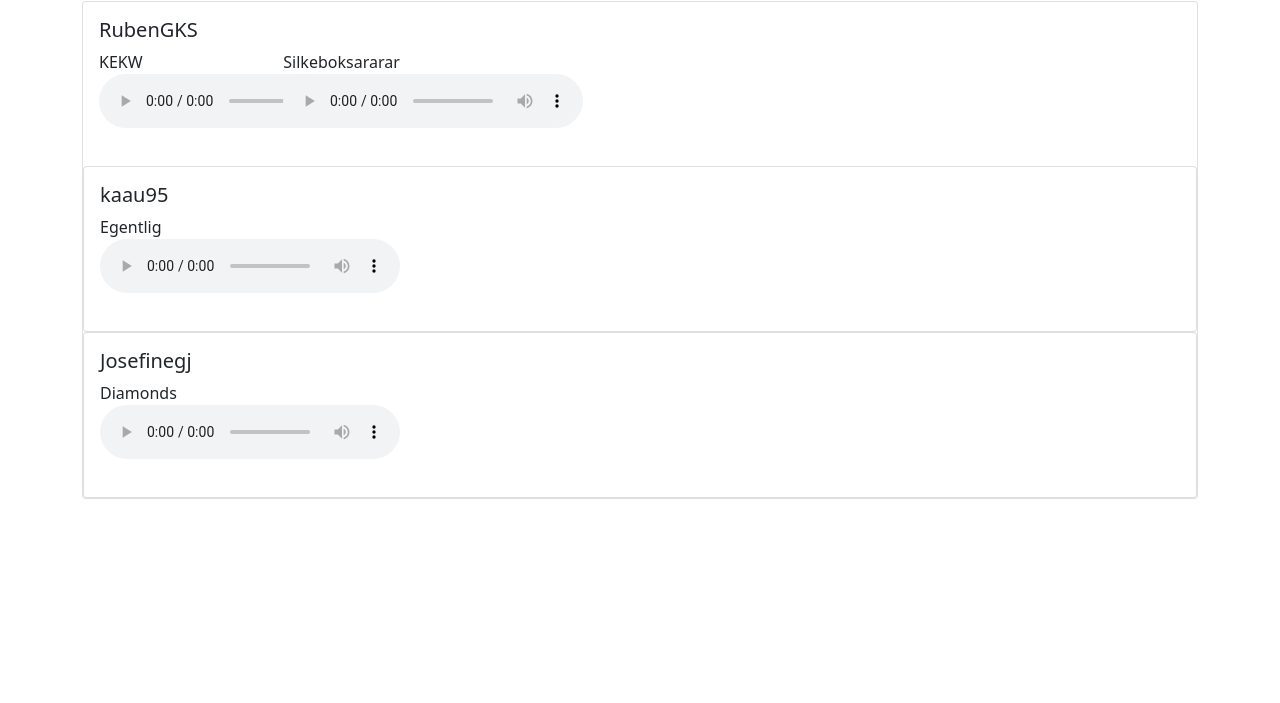
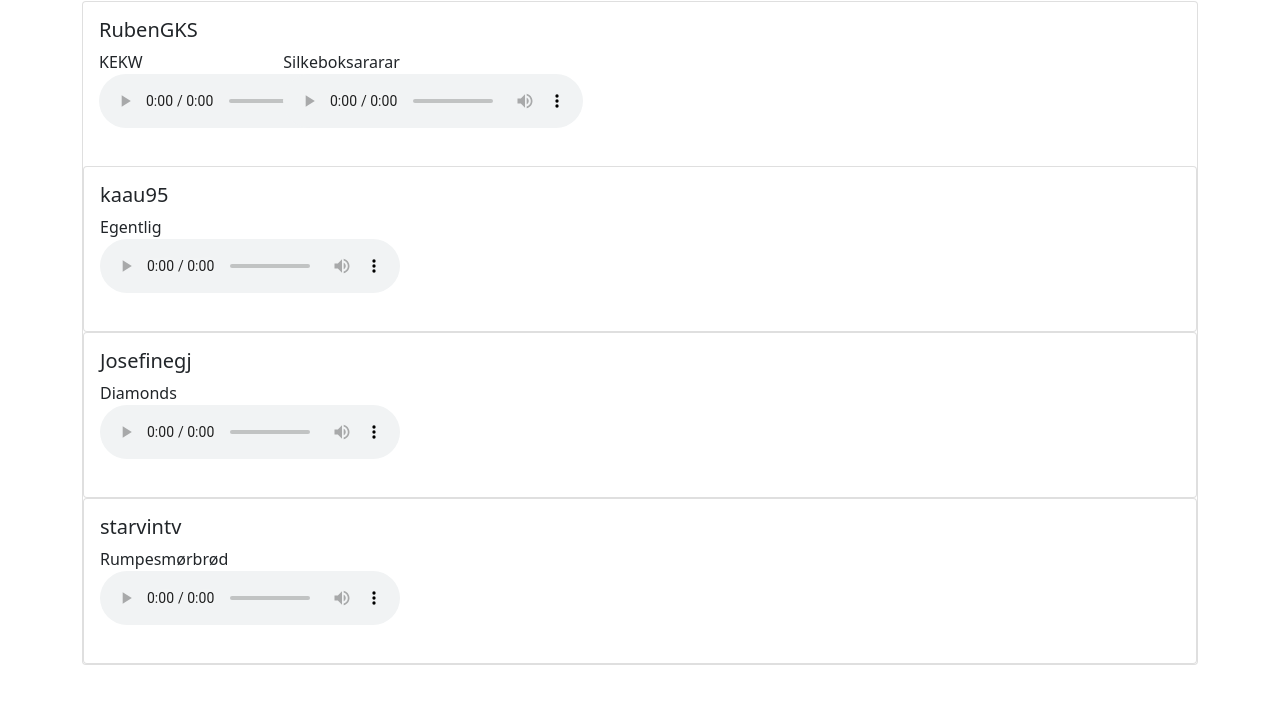
Before and after one commit to Egentlig/lyd.opplegget.no, a plain HTML site: page index.html in a window 1280 px wide. Shown: the part 55-758 px from the top of the page. Drawn offline with nearby package versions, Linux system fonts and the light colour scheme.

Commit message:
Rumpesmørbrød

```diff
--- a/index.html
+++ b/index.html
@@ -58,6 +58,20 @@
                 </div>
             </div>
         </div>
+
+        <div class="card">
+            <div class="card-body">
+                <h5 class="card-title">starvintv</h5>
+                <div class="row">
+                    <div class="col-sm-2">
+                        <figure>
+                            <figcaption>Rumpesmørbrød</figcaption>
+                            <audio controls src="content/audio/starvintv/Rumpesmørbrød.mp3" type="audio/mp3"></audio>
+                        </figure>
+                    </div>
+                </div>
+            </div>
+        </div>
     </div>
 
 </div>
```
Also changed, not shown: 1 other file.
